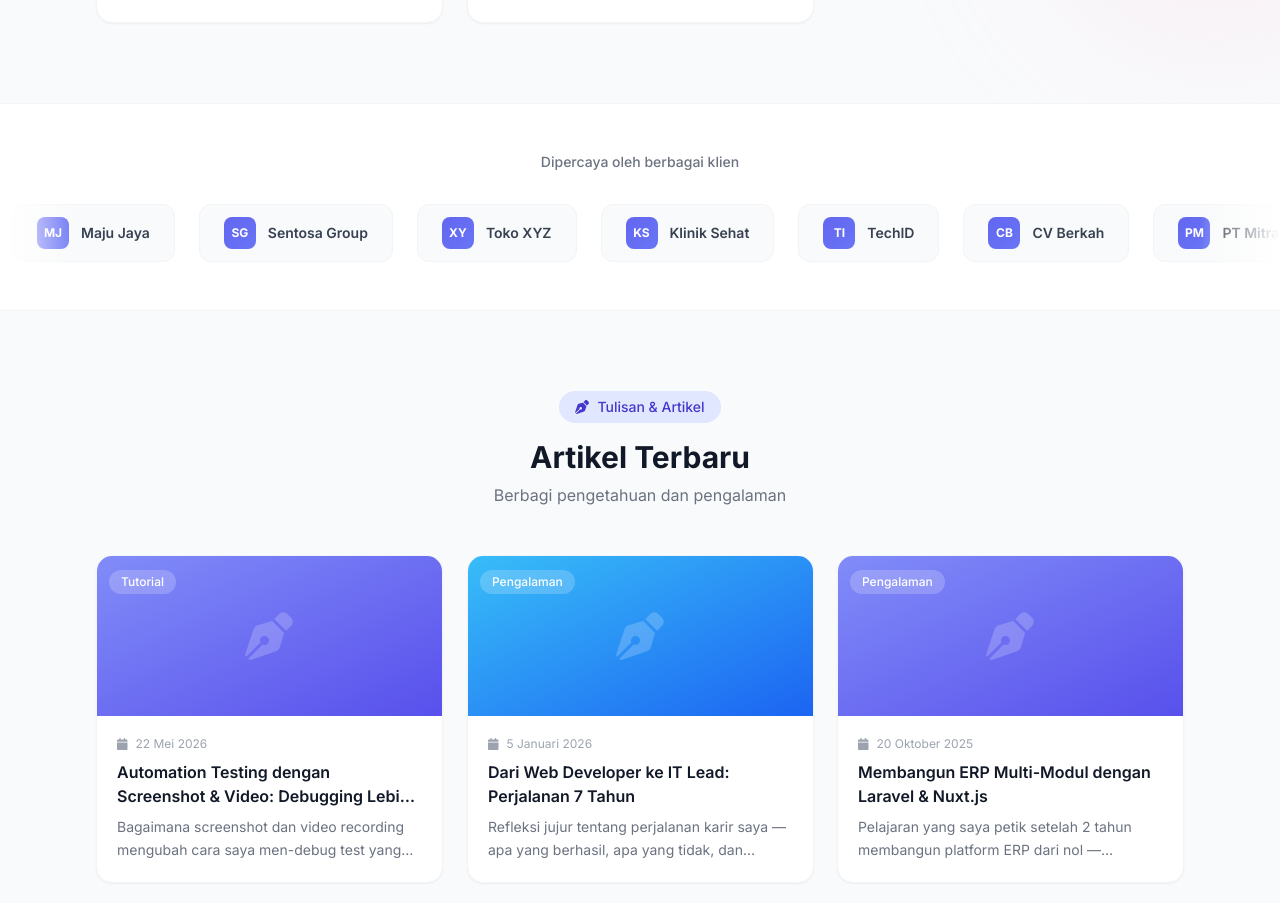
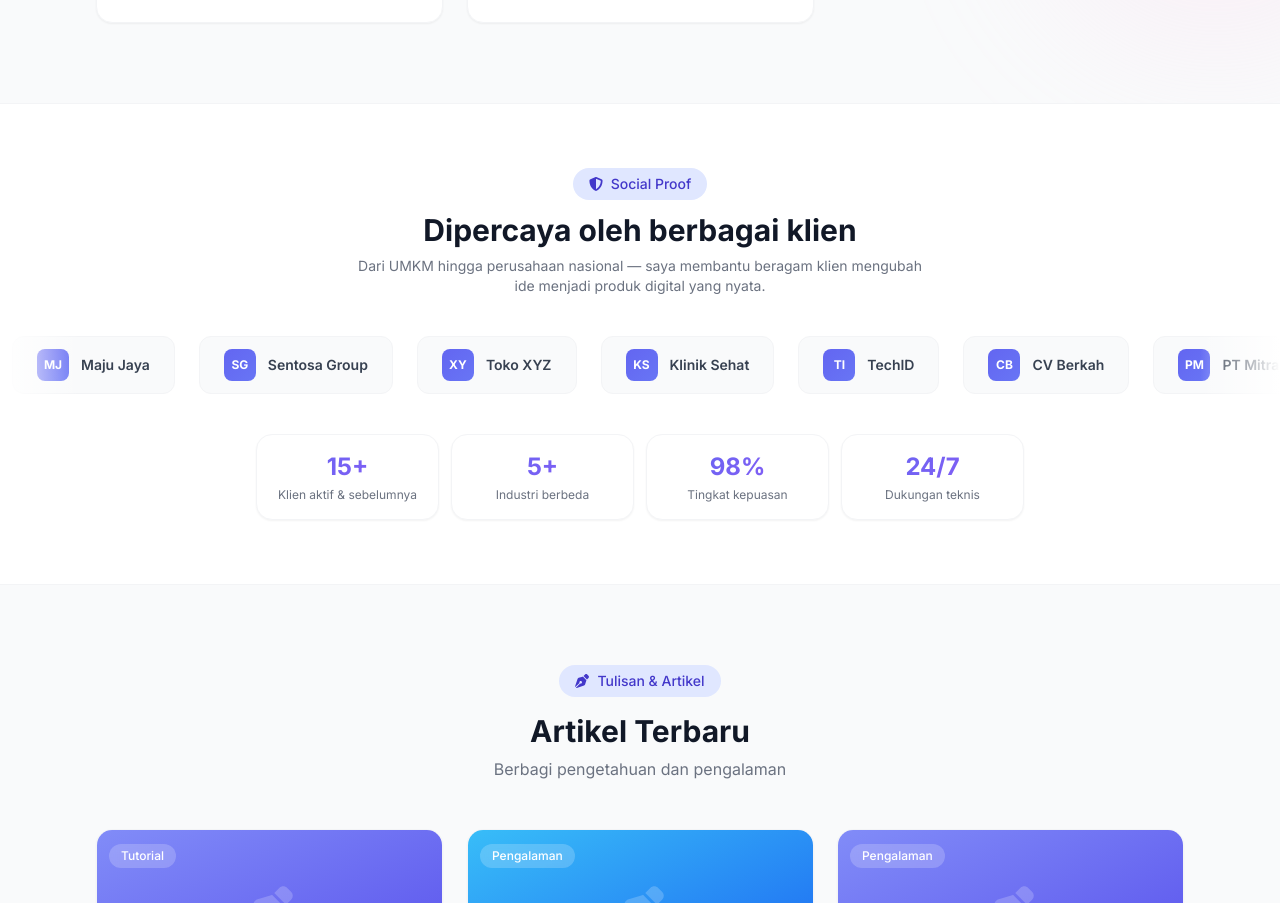
Before and after one commit to mascahyo1/self1-lp, a Nuxt app: page / in a window 1280 px wide. Shown: the part 5901-6804 px from the top of the page. Built offline with nearby package versions, Linux system fonts and the light colour scheme.

Commit message:
feat(home): enrich 'Dipercaya oleh berbagai klien' section with heading, badge, and trust stats

```diff
--- a/pages/index.vue
+++ b/pages/index.vue
@@ -443,9 +443,18 @@
     </section>
 
     <!-- Client Logos Marquee -->
-    <section class="py-12 bg-white dark:bg-gray-950 border-y border-gray-100 dark:border-gray-800 overflow-hidden">
-      <div v-reveal.fade class="text-center mb-8">
-        <p class="text-sm font-medium text-gray-500 dark:text-gray-400">Dipercaya oleh berbagai klien</p>
+    <section class="py-16 bg-white dark:bg-gray-950 border-y border-gray-100 dark:border-gray-800 overflow-hidden">
+      <div v-reveal.fade class="text-center mb-10">
+        <div class="inline-flex items-center gap-2 px-4 py-1.5 rounded-full bg-primary-100 dark:bg-primary-950 text-primary-700 dark:text-primary-300 text-sm font-medium mb-3">
+          <fa icon="fa-solid fa-shield-halved" />
+          Social Proof
+        </div>
+        <h2 class="text-2xl md:text-3xl font-bold text-gray-900 dark:text-white mb-2">
+          Dipercaya oleh berbagai klien
+        </h2>
+        <p class="text-sm text-gray-500 dark:text-gray-400 max-w-xl mx-auto">
+          Dari UMKM hingga perusahaan nasional — saya membantu beragam klien mengubah ide menjadi produk digital yang nyata.
+        </p>
       </div>
       <div class="relative">
         <!-- Fade masks -->
@@ -457,6 +466,15 @@
               {{ c.initials }}
             </div>
             <span class="font-semibold text-gray-700 dark:text-gray-300 text-sm whitespace-nowrap">{{ c.name }}</span>
+          </div>
+        </div>
+      </div>
+      <!-- Stats row -->
+      <div v-reveal.up class="section-container mt-10">
+        <div class="grid grid-cols-2 md:grid-cols-4 gap-3 max-w-3xl mx-auto">
+          <div v-for="stat in trustStats" :key="stat.label" class="rounded-2xl border border-gray-100 dark:border-gray-800 bg-white dark:bg-gray-900 p-4 text-center shadow-sm">
+            <div class="text-2xl font-bold gradient-text">{{ stat.value }}</div>
+            <p class="text-xs text-gray-500 dark:text-gray-400 mt-1">{{ stat.label }}</p>
           </div>
         </div>
       </div>
@@ -662,6 +680,13 @@ const processSteps = [
   { icon: 'fa-solid fa-rocket', title: 'Peluncuran', desc: 'Testing menyeluruh, deployment, dan dukungan pasca-launch.' },
 ]
 
+const trustStats = [
+  { value: '15+', label: 'Klien aktif & sebelumnya' },
+  { value: '5+', label: 'Industri berbeda' },
+  { value: '98%', label: 'Tingkat kepuasan' },
+  { value: '24/7', label: 'Dukungan teknis' },
+]
+
 const doubledClients = computed(() => {
   // Duplicate 2x for seamless marquee loop
   const arr: any[] = []
```
